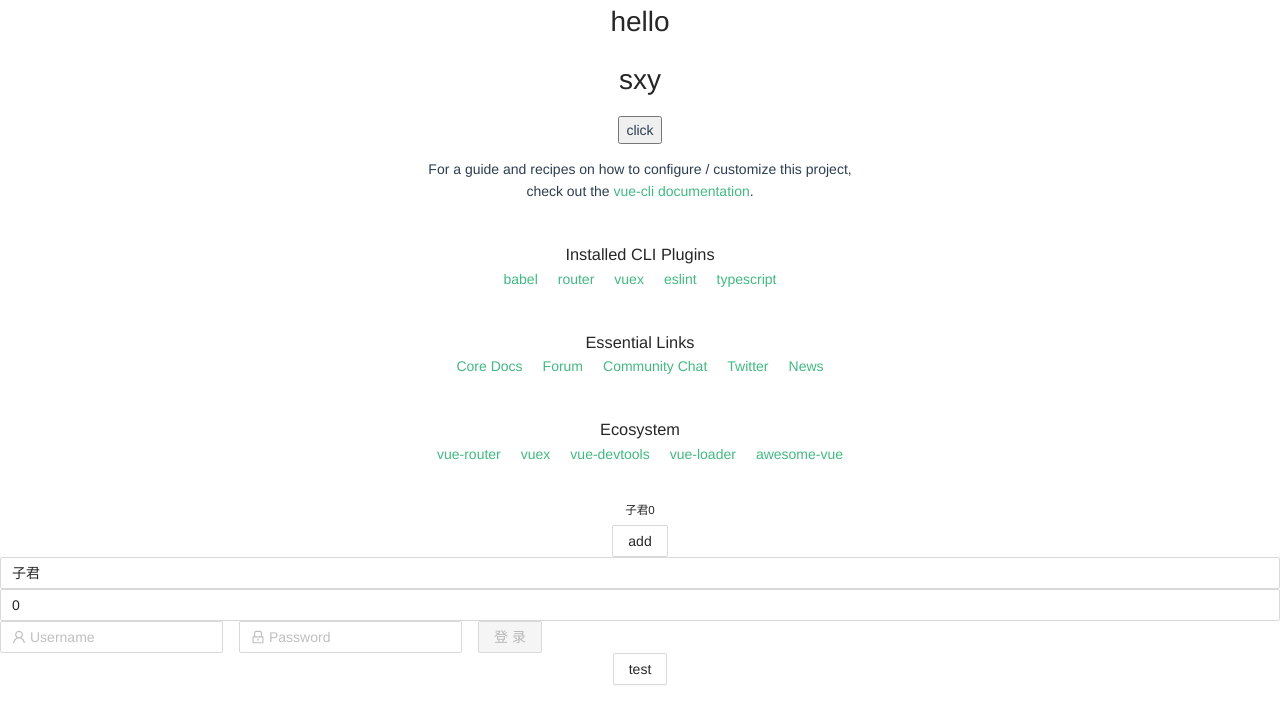
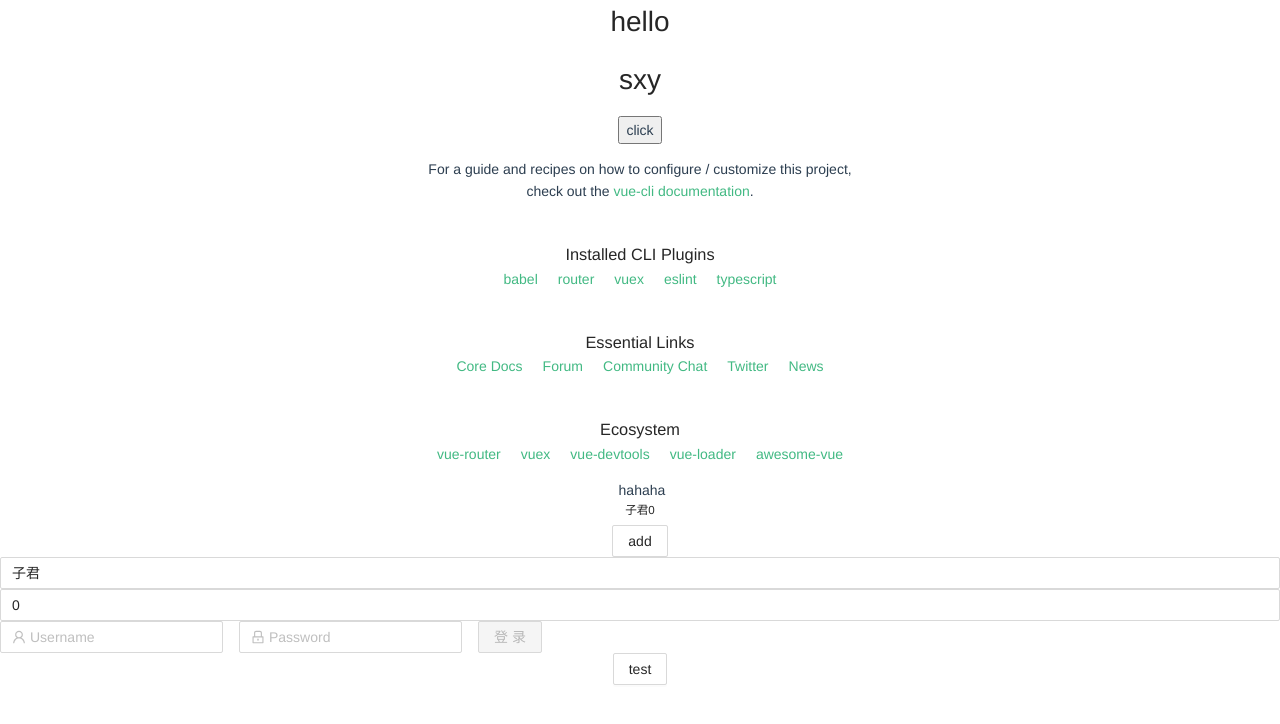
Before and after one commit to songxuy/vue3-demo, a Vue app: page /#/ in a window 1280 px wide. Shown: the top 724 px of the page. Built offline with nearby package versions, Linux system fonts and the light colour scheme.

Commit message:
[feat]1.test deploy

```diff
--- a/src/views/Home.vue
+++ b/src/views/Home.vue
@@ -10,6 +10,7 @@
   <div class="home">
     <hello-world />
     <img data-src="@/assets/logo.png" />
+    hahaha
     <About msg="hello"></About>
     <a-form layout="inline" :model="state.form">
       <a-form-item>
```
